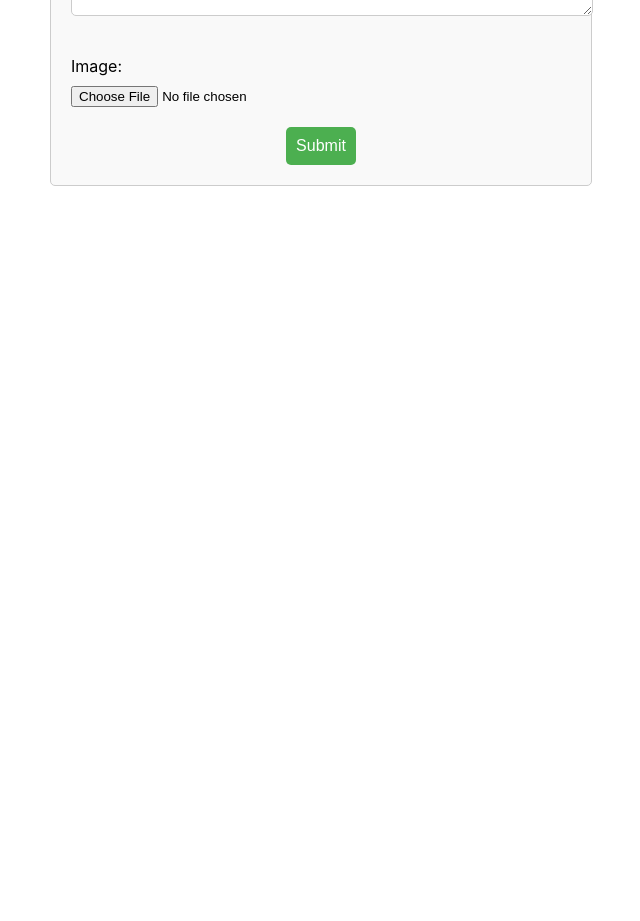
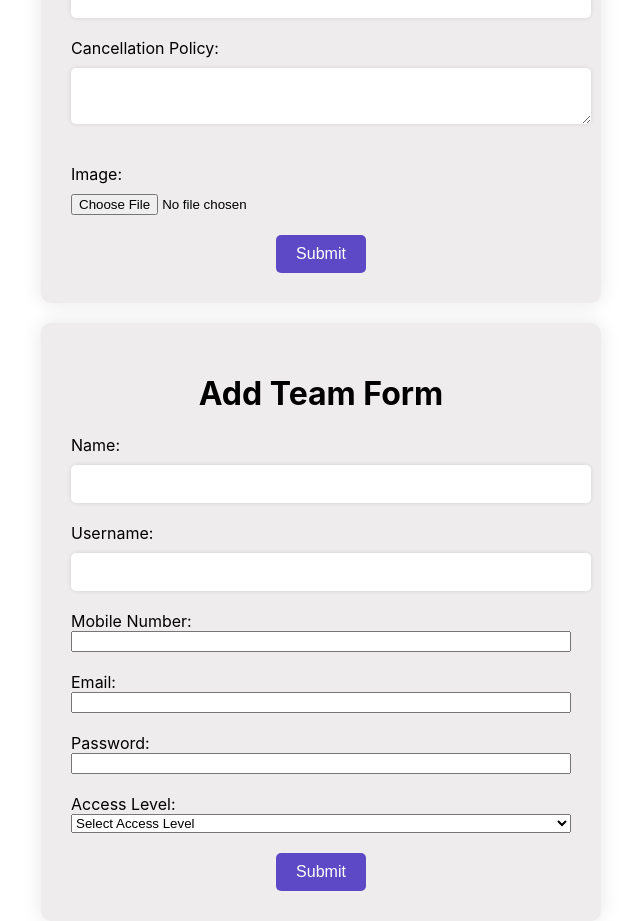
Before and after one commit to Satyambasaiye/form-, a React (Create React App) app: page / in a window 1280 px wide. Shown: the part 1220-2141 px from the top of the page, without its empty margins (319-959 px from the left). Before the commit the page ends 1406 px from the top, so only its background shows below. Built offline with nearby package versions, Linux system fonts and the light colour scheme.

Commit message:
added team form

```diff
--- a/package.json
+++ b/package.json
@@ -11,6 +11,7 @@
     "react-date-range": "^1.4.0",
     "react-dom": "^18.2.0",
     "react-modal": "^3.16.1",
+    "react-quill": "^2.0.0",
     "react-scripts": "5.0.1",
     "web-vitals": "^2.1.4"
   },
--- a/src/App.js
+++ b/src/App.js
@@ -1,11 +1,14 @@
 import React from 'react';
 import Form from './components/Form';
+import AddTeamForm from './components/AddTeamForm';
+
 
 function App() {
   return (
     <div>
-      <h1 style={{ display: 'flex', justifyContent: 'center', alignItems: 'center' }}>Trek form </h1>
       <Form />
+      <br></br>
+      <AddTeamForm/>
     </div>
 
   );
--- /dev/null
+++ b/src/components/AddTeamForm.js
@@ -0,0 +1,71 @@
+import React, { useState } from 'react';
+import './styles.css';
+
+const AddTeamForm = () => {
+  const [name, setName] = useState('');
+  const [username, setUsername] = useState('');
+  const [mobile, setMobile] = useState('');
+  const [email, setEmail] = useState('');
+  const [password, setPassword] = useState('');
+  const [accessLevel, setAccessLevel] = useState('');
+
+  const handleSubmit = (event) => {
+    event.preventDefault();
+
+    // Perform actions with form data here
+    console.log({
+      name,
+      username,
+      mobile,
+      email,
+      password,
+      accessLevel
+    });
+
+    // Clear form fields
+    setName('');
+    setUsername('');
+    setMobile('');
+    setEmail('');
+    setPassword('');
+    setAccessLevel('');
+  };
+
+  return (
+    <form onSubmit={handleSubmit}>
+       <h1 style={{ display: 'flex', justifyContent: 'center', alignItems: 'center' }}>Add Team Form</h1>
+      <label>
+        Name:
+        <input type="text" value={name} onChange={(e) => setName(e.target.value)} />
+      </label>
+      <label>
+        Username:
+        <input type="text" value={username} onChange={(e) => setUsername(e.target.value)} />
+      </label>
+      <label>
+  Mobile Number:
+  <input type="tel" pattern="[0-9]{10}" value={mobile} onChange={(e) => setMobile(e.target.value)} />
+</label>
+
+      <label>
+        Email:
+        <input type="email" value={email} onChange={(e) => setEmail(e.target.value)} />
+      </label>
+      <label>
+        Password:
+        <input type="password" value={password} onChange={(e) => setPassword(e.target.value)} />
+      </label>
+      <label>
+        Access Level:
+        <select value={accessLevel} onChange={(e) => setAccessLevel(e.target.value)}>
+          <option value="">Select Access Level</option>
+          <option value="admin">Admin</option>
+          <option value="user">User</option>
+        </select>
+      </label>
+      <button type="submit">Submit</button>
+    </form>
+  );
+};
+
+export default AddTeamForm;
--- a/src/components/Form.js
+++ b/src/components/Form.js
@@ -1,10 +1,13 @@
 import React, { useState } from 'react';
 import axios from 'axios';
 import './styles.css';
+import ReactQuill from 'react-quill';
+import 'react-quill/dist/quill.snow.css';
 
 const Form = () => {
   const [title, setTitle] = useState('');
   const [description, setDescription] = useState('');
+
   const [locations, setLocations] = useState('');
   const [fromDate, setFromDate] = useState('');
   const [toDate, setToDate] = useState('');
@@ -23,10 +26,8 @@ const Form = () => {
   const handleSubmit = async (event) => {
     event.preventDefault();
 
-    // Create a FormData object to store the form data
     const formData = new FormData();
 
-    // Append each form input to the FormData object
     formData.append('title', title);
     formData.append('description', description);
     formData.append('locations', locations);
@@ -42,31 +43,28 @@ const Form = () => {
     formData.append('contactDetails', contactDetails);
     formData.append('cancellationPolicy', cancellationPolicy);
 
-    // Append the selected file(s) to the FormData object
     if (image !== null) {
       formData.append('image', image);
     }
 
     try {
-      // Send a POST request to the server with the FormData object as the body
       const response = await axios.post('/api/products', formData);
 
-      // TODO: Handle successful response (e.g. redirect to product list page)
     } catch (error) {
-      // TODO: Handle error (e.g. display error message)
     }
   };
 
   return (
     <form onSubmit={handleSubmit}>
+      <h1 style={{ display: 'flex', justifyContent: 'center', alignItems: 'center' }}>Trek Form</h1>
       <label>
         Title:
         <input type="text" value={title} onChange={(e) => setTitle(e.target.value)} />
       </label>
       <label>
-        Description:
-        <textarea value={description} onChange={(e) => setDescription(e.target.value)} />
-      </label>
+  Description:
+  < ReactQuill value={description} onChange={setDescription} />
+</label>
       <label>
         Locations:
         <input type="text" value={locations} onChange={(e) => setLocations(e.target.value)} />
--- a/src/components/styles.css
+++ b/src/components/styles.css
@@ -2,10 +2,10 @@ form {
   display: flex;
   flex-direction: column;
   align-items: center;
-  padding: 20px;
-  border: 1px solid #ccc;
-  border-radius: 5px;
-  background-color: #f9f9f9;
+  padding: 30px;
+  border-radius: 10px;
+  background-color: #eeecec;
+  box-shadow: 0px 0px 20px rgba(0, 0, 0, 0.1);
   max-width: 500px;
   margin: 0 auto;
 }
@@ -20,10 +20,19 @@ label {
 input[type="text"],
 textarea {
   padding: 10px;
-  border: 1px solid #ccc;
+  border: none;
   border-radius: 5px;
   font-size: 16px;
   width: 100%;
+  background-color: #fff;
+  box-shadow: 0px 0px 5px rgba(0, 0, 0, 0.1);
+  margin-top: 10px;
+}
+
+input[type="text"]:focus,
+textarea:focus {
+  outline: none;
+  box-shadow: 0px 0px 10px rgba(0, 0, 0, 0.2);
 }
 
 input[type="file"] {
@@ -31,13 +40,14 @@ input[type="file"] {
 }
 
 button[type="submit"] {
-  padding: 10px;
-  background-color: #4CAF50;
+  padding: 10px 20px;
+  background-color: #5d49c5;
   color: white;
   border: none;
   border-radius: 5px;
   font-size: 16px;
   cursor: pointer;
+  transition: all 0.3s ease-in-out;
 }
 
 button[type="submit"]:hover {
@@ -49,3 +59,9 @@ button[type="submit"]:hover {
   margin-top: 10px;
   font-size: 14px;
 }
+
+@media screen and (max-width: 500px) {
+  form {
+    padding: 20px;
+  }
+}
```
Also changed, not shown: 1 other file (tests, documents, lock files or other folders).
